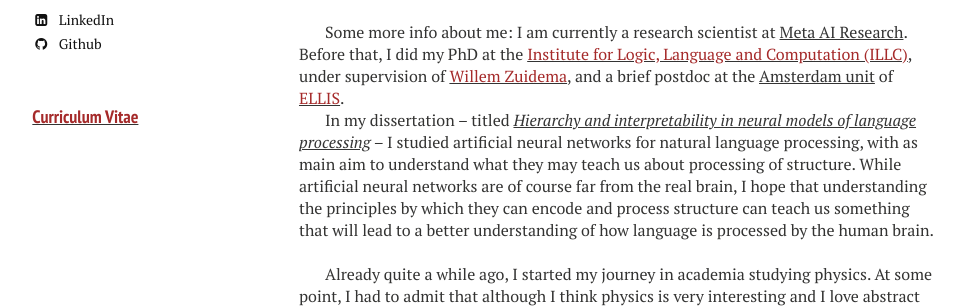
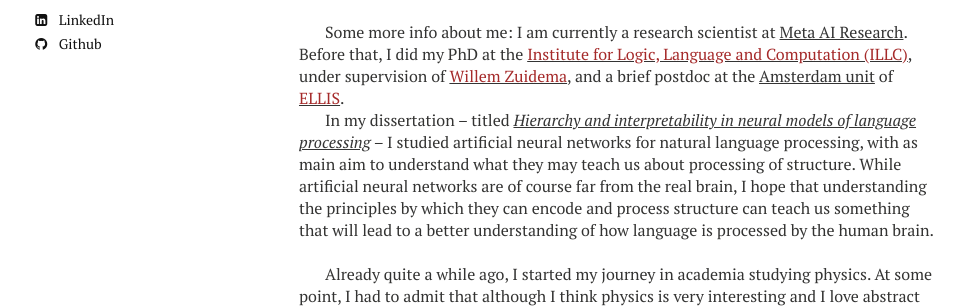
Before and after one commit to thomaslauber/thomaslauber.github.io, a Jekyll site: the page built from index.md, in a window 1280 px wide and 900 px high, scrolled down 1133 px. Shown: the part 155-463 px from the top of the window, without its empty margins (21-990 px from the left). Built offline with Jekyll 4.4.1, drawn with Linux system fonts in a browser that asks for light colours; nearby versions of some CDN libraries.

Commit message:
Update _author-bio.html

```diff
--- a/_includes/_author-bio.html
+++ b/_includes/_author-bio.html
@@ -14,7 +14,7 @@
   <p>{{ author.bio }}</p>
   {% if author.email %}<a href="mailto:{{ author.email }}" class="author-social" target="_blank"><i class="fa fa-fw fa-envelope-square"></i> Email</a>{% endif %}
   {% if author.google.plus %}<a href="http://plus.google.com/+{{ author.google.plus }}" class="author-social" target="_blank"><i class="fa fa-fw fa-google-plus-square"></i> Google+</a>{% endif %}
-  {% if author.linkedin %}<a href="https://www.linkedin.com/pub/dieuwke-hupkes/84/656/707" class="author-social" target="_blank"><i class="fa fa-fw fa-linkedin-square"></i> LinkedIn</a>{% endif %}
+  {% if author.linkedin %}<a href="https://www.linkedin.com/in/tom-lauber/" class="author-social" target="_blank"><i class="fa fa-fw fa-linkedin-square"></i> LinkedIn</a>{% endif %}
   {% if author.twitter %}<a href="https://x.com/{{ author.twitter }} class="author-social" target="_blank"><i class="fa fa-fw fa-twitter-square"></i> Twitter</a>{% endif %}
   {% if author.instagram %}<a href="http://instagram.com/{{ author.instagram }}" class="author-social" target="_blank"><i class="fa fa-fw fa-instagram"></i> Instagram</a>{% endif %}
   {% if author.github %}<a href="http://github.com/{{ author.github }}" class="author-social" target="_blank"><i class="fa fa-fw fa-github"></i> Github</a>{% endif %}
@@ -26,5 +26,5 @@
 
   <!-- Mailing address -->
 
-  <br><h4><u><a href="{{ site.url }}/DHupkes_CV.pdf"><font color="brown" target="_blank">Curriculum Vitae</font></a></u></h4><br>
+<!--   <br><h4><u><a href="{{ site.url }}/DHupkes_CV.pdf"><font color="brown" target="_blank">Curriculum Vitae</font></a></u></h4><br> -->
 </div>
```
